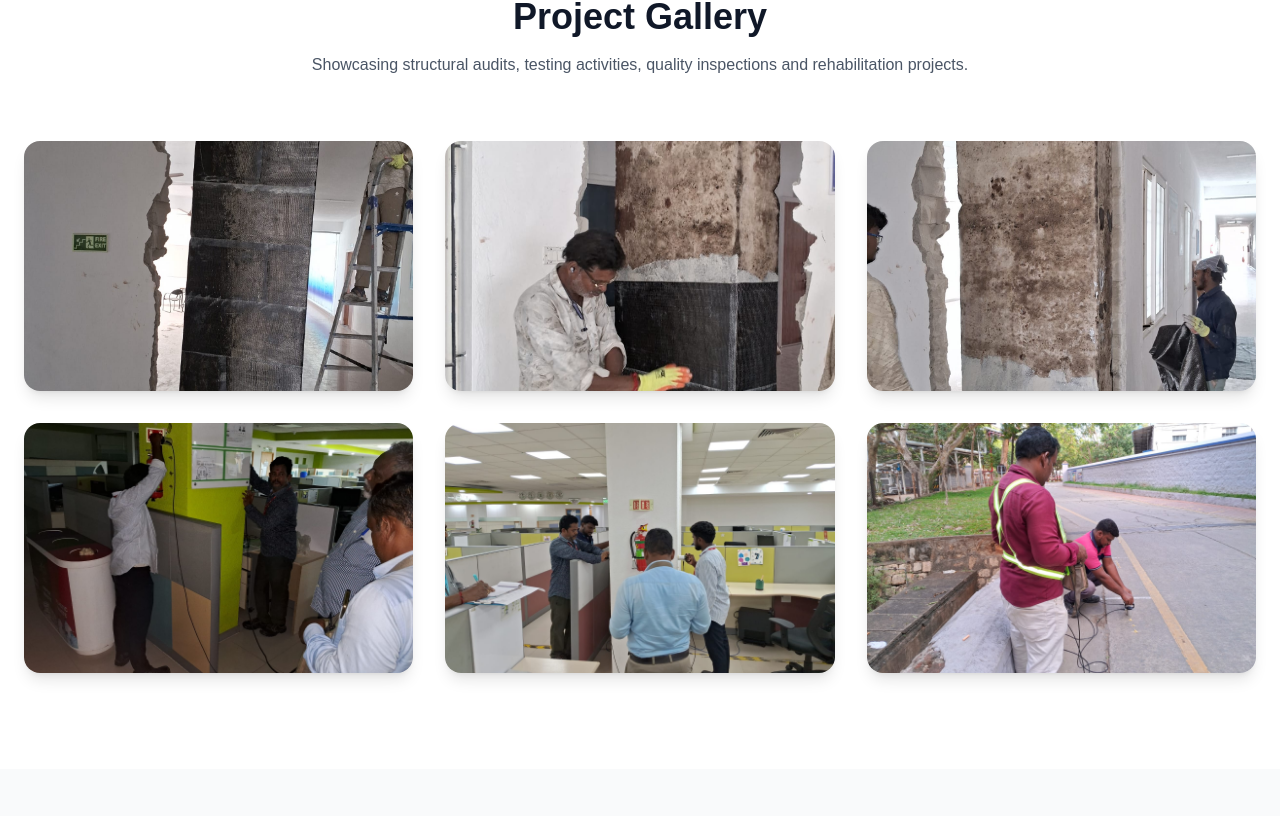
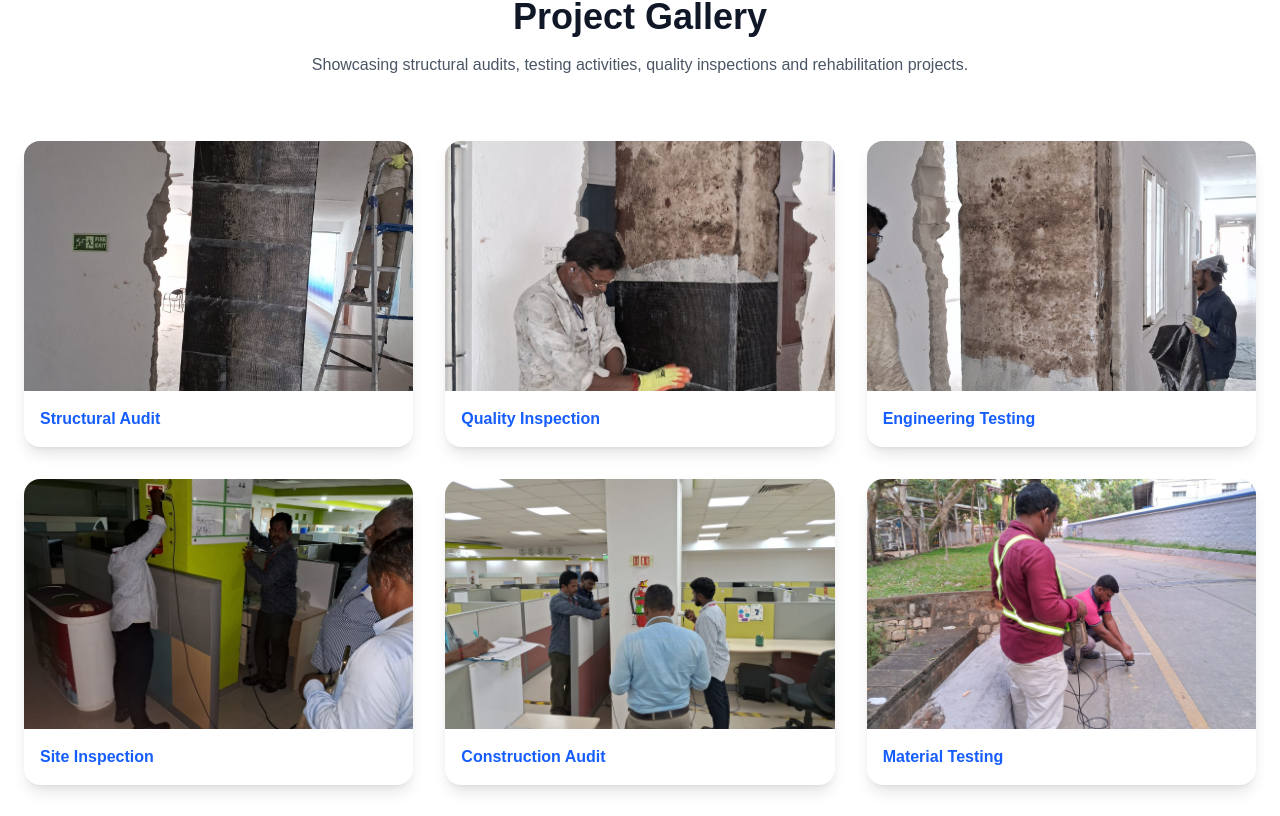
Before and after one commit to vicky007111/AMITH_REDESIGN, a Next.js app: page / in a window 1280 px wide. Shown: the part 3464-4280 px from the top of the page. Built offline with nearby package versions, Linux system fonts and the light colour scheme.

Commit message:
Current website updates

```diff
--- a/src/app/page.tsx
+++ b/src/app/page.tsx
@@ -23,6 +23,38 @@ function Counter({ end }: { end: number }) {
 
   return <>{count}+</>;
 }
+const galleryImages = [
+  {
+    image: "/IMG-20250323-WA0127.jpg",
+    title: "Structural Audit",
+    description: "Structural audit and condition assessment."
+  },
+  {
+    image: "/IMG-20250323-WA0128.jpg",
+    title: "Quality Inspection",
+    description: "Quality inspection activities."
+  },
+  {
+    image: "/IMG-20250323-WA0129.jpg",
+    title: "Engineering Testing",
+    description: "Engineering testing services."
+  },
+  {
+    image: "/IMG-20250828-WA0039.jpg",
+    title: "Site Inspection",
+    description: "On-site inspection work."
+  },
+  {
+    image: "/IMG-20250828-WA0062.jpg",
+    title: "Construction Audit",
+    description: "Construction quality audit."
+  },
+  {
+    image: "/IMG-20241118-WA0090.jpg",
+    title: "Material Testing",
+    description: "Material testing and evaluation."
+  }
+];
 export default function Home() {
   return (
     <main className="min-h-screen bg-white">
@@ -345,6 +377,7 @@ export default function Home() {
 
   </div>
 </section>
+
   {/* Gallery Section */}
 <section className="py-24 px-6">
   <div className="max-w-7xl mx-auto">
@@ -361,41 +394,49 @@ export default function Home() {
 
     <div className="grid md:grid-cols-3 gap-8">
 
-  <img
-    src="/IMG-20250323-WA0127.jpg"
-    alt="Structural Audit"
-    className="rounded-2xl shadow-lg h-[250px] w-full object-cover"
-  />
+  {[
+  {
+    image: "/IMG-20250323-WA0127.jpg",
+    title: "Structural Audit",
+  },
+  {
+    image: "/IMG-20250323-WA0128.jpg",
+    title: "Quality Inspection",
+  },
+  {
+    image: "/IMG-20250323-WA0129.jpg",
+    title: "Engineering Testing",
+  },
+  {
+    image: "/IMG-20250828-WA0039.jpg",
+    title: "Site Inspection",
+  },
+  {
+    image: "/IMG-20250828-WA0062.jpg",
+    title: "Construction Audit",
+  },
+  {
+    image: "/IMG-20241118-WA0090.jpg",
+    title: "Material Testing",
+  },
+].map((photo, index) => (
+  <div
+    key={index}
+    className="bg-white rounded-2xl shadow-lg overflow-hidden"
+  >
+    <img
+      src={photo.image}
+      alt={photo.title}
+      className="h-[250px] w-full object-cover"
+    />
 
-  <img
-    src="/IMG-20250323-WA0128.jpg"
-    alt="Quality Inspection"
-    className="rounded-2xl shadow-lg h-[250px] w-full object-cover"
-  />
-
-  <img
-    src="/IMG-20250323-WA0129.jpg"
-    alt="Engineering Testing"
-    className="rounded-2xl shadow-lg h-[250px] w-full object-cover"
-  />
-
-  <img
-    src="/IMG-20250828-WA0039.jpg"
-    alt="Site Inspection"
-    className="rounded-2xl shadow-lg h-[250px] w-full object-cover"
-  />
-
-  <img
-    src="/IMG-20250828-WA0062.jpg"
-    alt="Construction Audit"
-    className="rounded-2xl shadow-lg h-[250px] w-full object-cover"
-  />
-
-  <img
-    src="/IMG-20241118-WA0090.jpg"
-    alt="Material Testing"
-    className="rounded-2xl shadow-lg h-[250px] w-full object-cover"
-  />
+    <div className="p-4">
+      <h3 className="font-semibold text-blue-600">
+        {photo.title}
+      </h3>
+    </div>
+  </div>
+))}
 
 </div>
 
```
